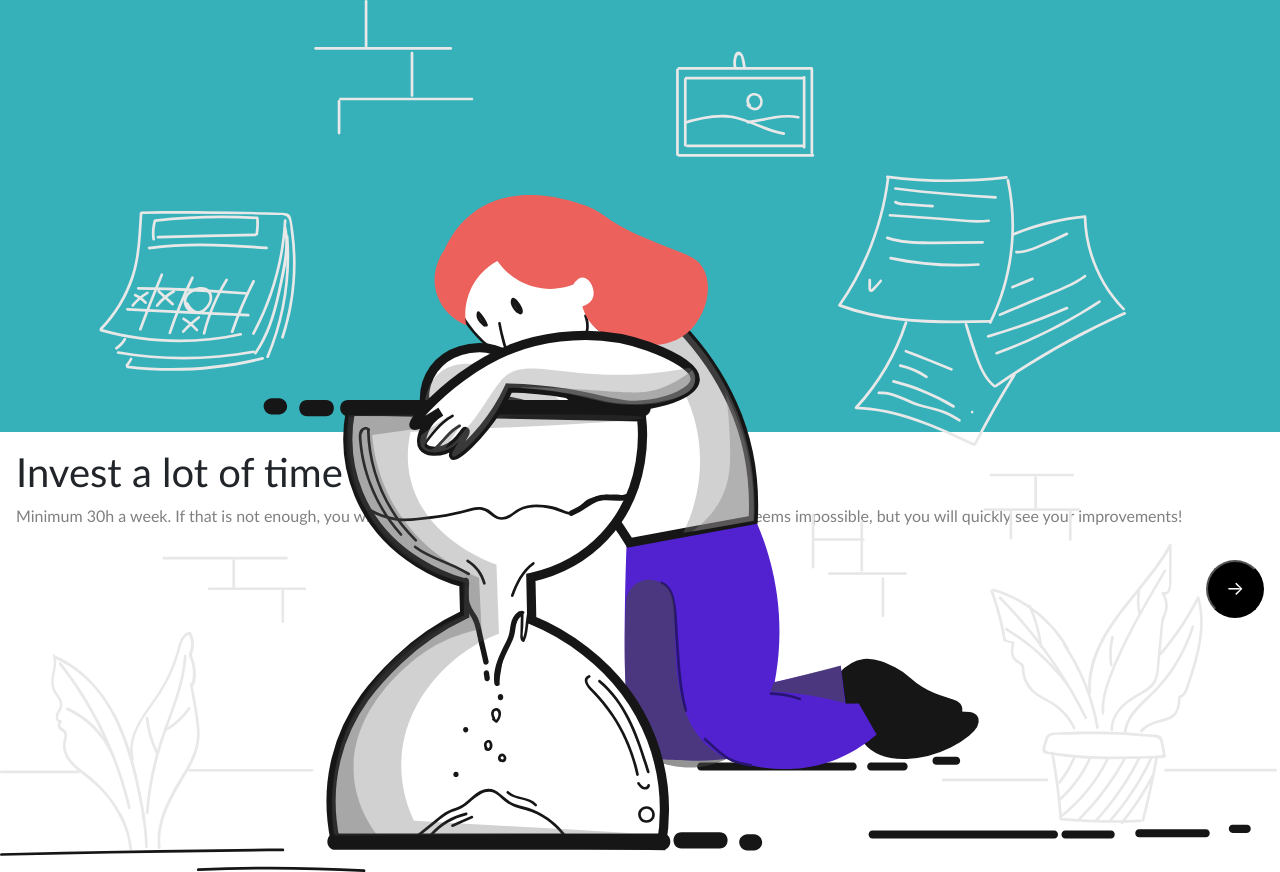
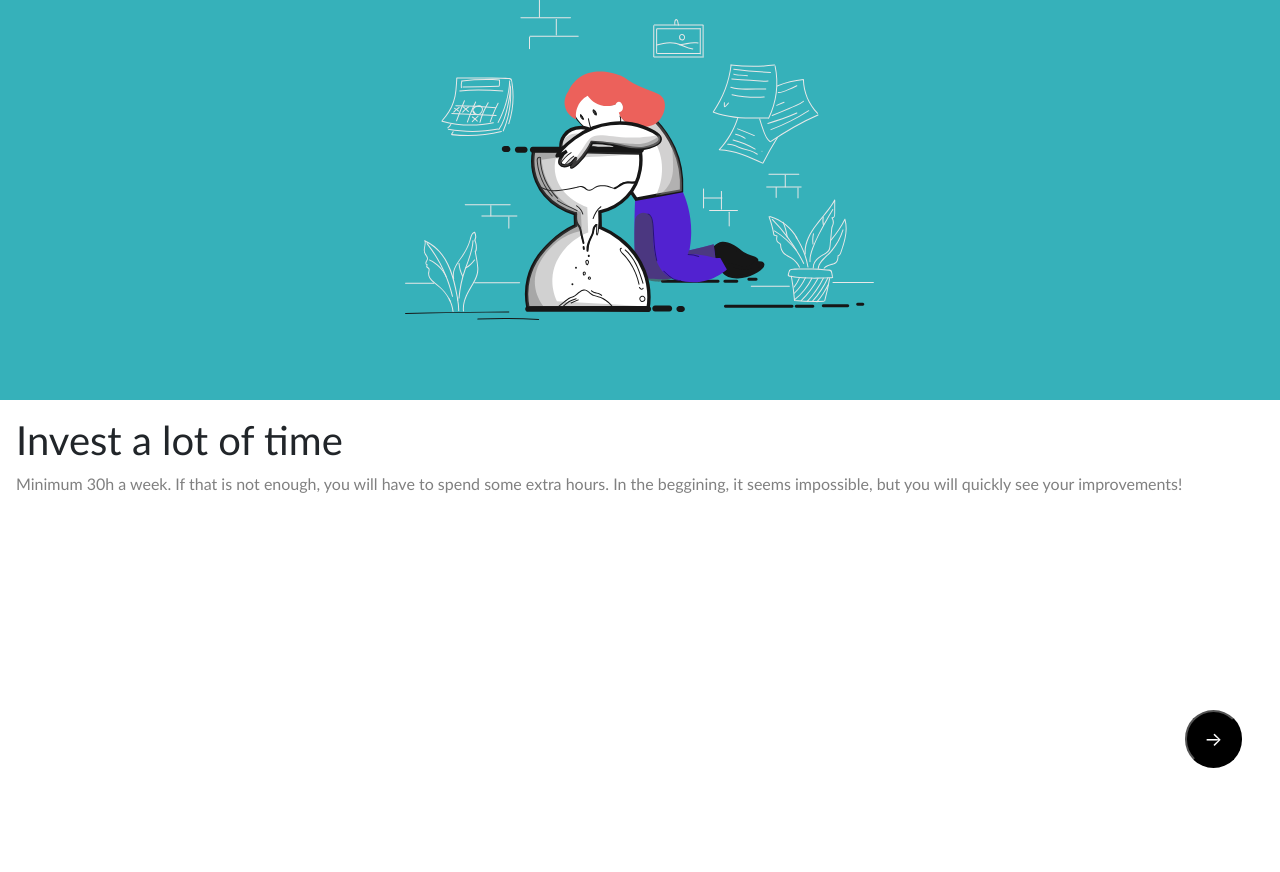
Before and after one commit to OhMyLaia/digital-onborading-remote, a React (Vite) app: page / in a window 1280 px wide. After the commit the page ends 800 px from the top, so only its background shows below. Built offline with nearby package versions, Linux system fonts and the light colour scheme.

Commit message:
all styles applied correctly

```diff
--- a/src/App.css
+++ b/src/App.css
@@ -1,18 +1,31 @@
 #root {
   max-width: 1280px;
+  max-height: fit-content;
   margin: 0 auto;
+  overflow: hidden;
+  box-sizing: border-box;
 }
 
+/* .card {
+  height: 25em;
+  border-radius: 0%;
+  border-width: 0;
+} */
+
 .card {
-  height: 27em;
+  display: flex;
+  /* justify-content: space-between; */
+  /* flex-direction: column; */
+  align-items: center;
+  height: 25em;
   border-radius: 0%;
   border-width: 0;
 }
 
-.card-image {
-  /* align-self: center; */
-  /* width: 100%; */
-  /* display: flex; */
+.card-image img {
+  width: 80%;
+  height: 80%;
+  object-fit: contain;
 }
 
 #color0 {
@@ -28,8 +41,11 @@
 }
 
 .card-content {
+  display: flex;
   font-family:'Gill Sans', 'Gill Sans MT', Calibri, 'Trebuchet MS', sans-serif;
   padding: 1em;
+  padding: 1em;
+  flex-direction: column;
 }
 
 #card-p {
@@ -59,15 +75,21 @@
 
 .card-directions {
   display: flex;
-  justify-content: flex-end;
-  padding: 0 1em 0 1em;
-  gap: 1em;
+  /* justify-content: flex-end; */
+  /* margin-top: auto; */
+
 }
 
-.card-div-btns {
-  background-color: rebeccapurple;
+.card-buttons {
   display: flex;
-  justify-content: flex-end;
+  position: fixed;
+  /* justify-content: flex-end; */
+  bottom: 2em; /* Keeps buttons at the bottom */
+  right: 1em; /* Aligns to the right */
+  gap: 1em;
   padding: 0 1em 0 1em;
-  gap: 1em;
 }
+
+.card-buttons button {
+  margin: 0 0.3em;
+}
--- a/src/components/Card.jsx
+++ b/src/components/Card.jsx
@@ -21,6 +21,7 @@ export function Card() {
     }
 
     return (
+        <div>
         <div className="card-image">
             <div key={"color" + step} id={"color" + step} className="card">
                 <img className="card-image" src={currentData.image} alt="image1"></img>
@@ -29,16 +30,8 @@ export function Card() {
                 <h1>{currentData.title}</h1>
                 <p id="card-p">{currentData.description}</p>
             </div>
+        </div>
             <div className="card-directions">
-                {/* <a className="carousel-control-prev" href="#carouselExampleIndicators" role="button" data-slide="prev">
-                    <span className="carousel-control-prev-icon" aria-hidden="true"></span>
-                    <span className="sr-only"></span>
-                </a>
-                <a className="carousel-control-next" href="#carouselExampleIndicators" role="button" data-slide="next">
-                    <span className="carousel-control-next-icon" aria-hidden="true"></span>
-                    <span className="sr-only"></span>
-                </a> */}
-
                 <Indicator
                     step={step}
                     setStep={setStep}
```
